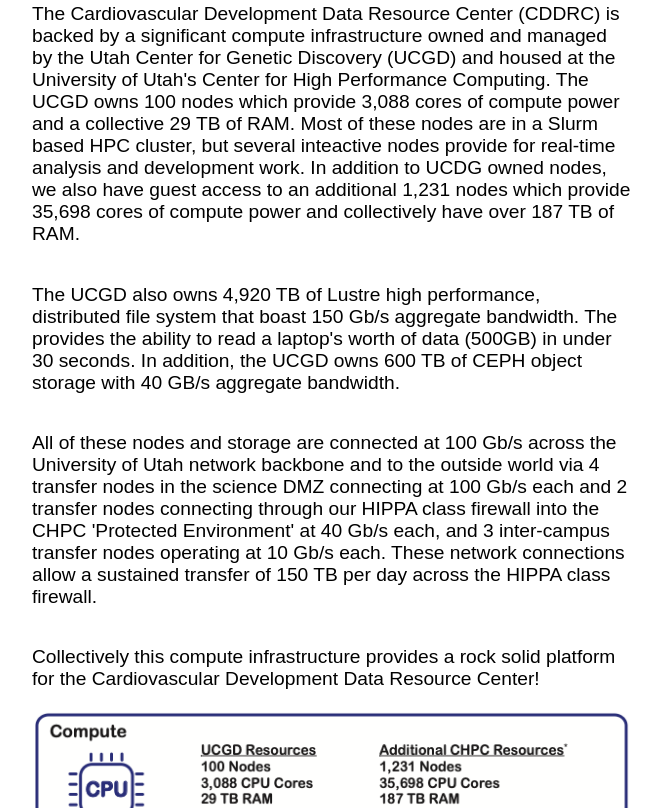
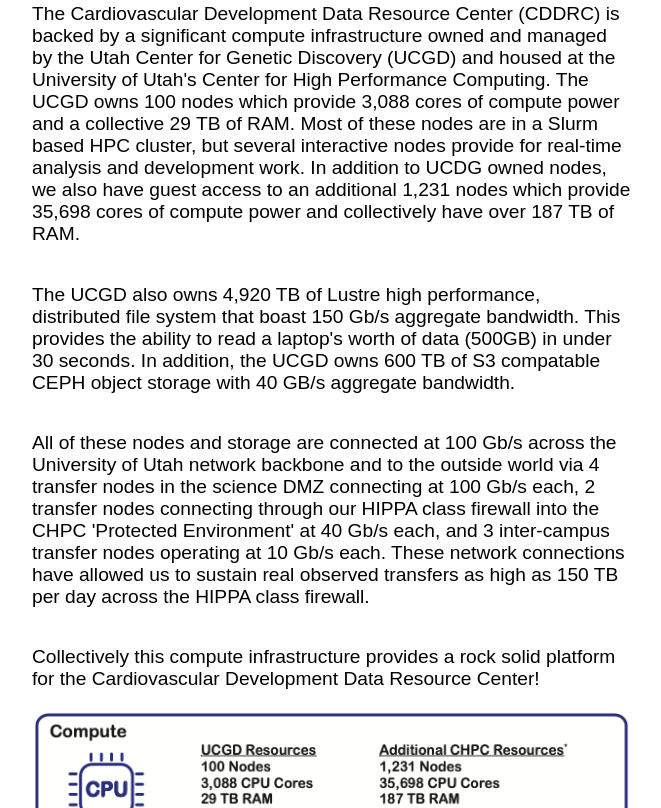
Before and after one commit to CDDRC/cddrc.github.io, an Eleventy site: page blog/22-09-23_UCGD_CHPC_Resources/index.liquid in a window 1280 px wide. Shown: the part 382-1190 px from the top of the page, without its empty margins (308-969 px from the left). Built offline with nearby package versions, Linux system fonts and the light colour scheme; Eleventy itself is replaced by a stand-in of ours; files that its build step writes are made by us from their sources.

Commit message:
Update index.liquid

```diff
--- a/blog/22-09-23_UCGD_CHPC_Resources/index.liquid
+++ b/blog/22-09-23_UCGD_CHPC_Resources/index.liquid
@@ -15,7 +15,7 @@
     University of Utah's Center for High Performance Computing.  The
     UCGD owns 100 nodes which provide 3,088 cores of compute power and
     a collective 29 TB of RAM.  Most of these nodes are in a Slurm
-    based HPC cluster, but several inteactive nodes provide for
+    based HPC cluster, but several interactive nodes provide for
     real-time analysis and development work.  In addition to UCDG
     owned nodes, we also have guest access to an additional 1,231 nodes
     which provide 35,698 cores of compute power and collectively have
@@ -26,9 +26,9 @@
 
     The UCGD also owns 4,920 TB of Lustre high performance,
     distributed file system that boast 150 Gb/s aggregate bandwidth.
-    The provides the ability to read a laptop's worth of data (500GB)
-    in under 30 seconds.  In addition, the UCGD owns 600 TB of CEPH
-    object storage with 40 GB/s aggregate bandwidth.
+    This provides the ability to read a laptop's worth of data (500GB)
+    in under 30 seconds.  In addition, the UCGD owns 600 TB of S3
+    compatable CEPH object storage with 40 GB/s aggregate bandwidth.
 
   </p>
   <p class='cddrc-blog-content__text'>
@@ -36,11 +36,11 @@
     All of these nodes and storage are connected at 100 Gb/s across
     the University of Utah network backbone and to the outside world
     via 4 transfer nodes in the science DMZ connecting at 100 Gb/s
-    each and 2 transfer nodes connecting through our HIPPA class
+    each, 2 transfer nodes connecting through our HIPPA class
     firewall into the CHPC 'Protected Environment' at 40 Gb/s each,
     and 3 inter-campus transfer nodes operating at 10 Gb/s each.
-    These network connections allow a sustained transfer of 150 TB per
-    day across the HIPPA class firewall.
+    These network connections have allowed us to sustain real observed
+    transfers as high as 150 TB per day across the HIPPA class firewall.
 
   </p>
   <p class='cddrc-blog-content__text'>
```
